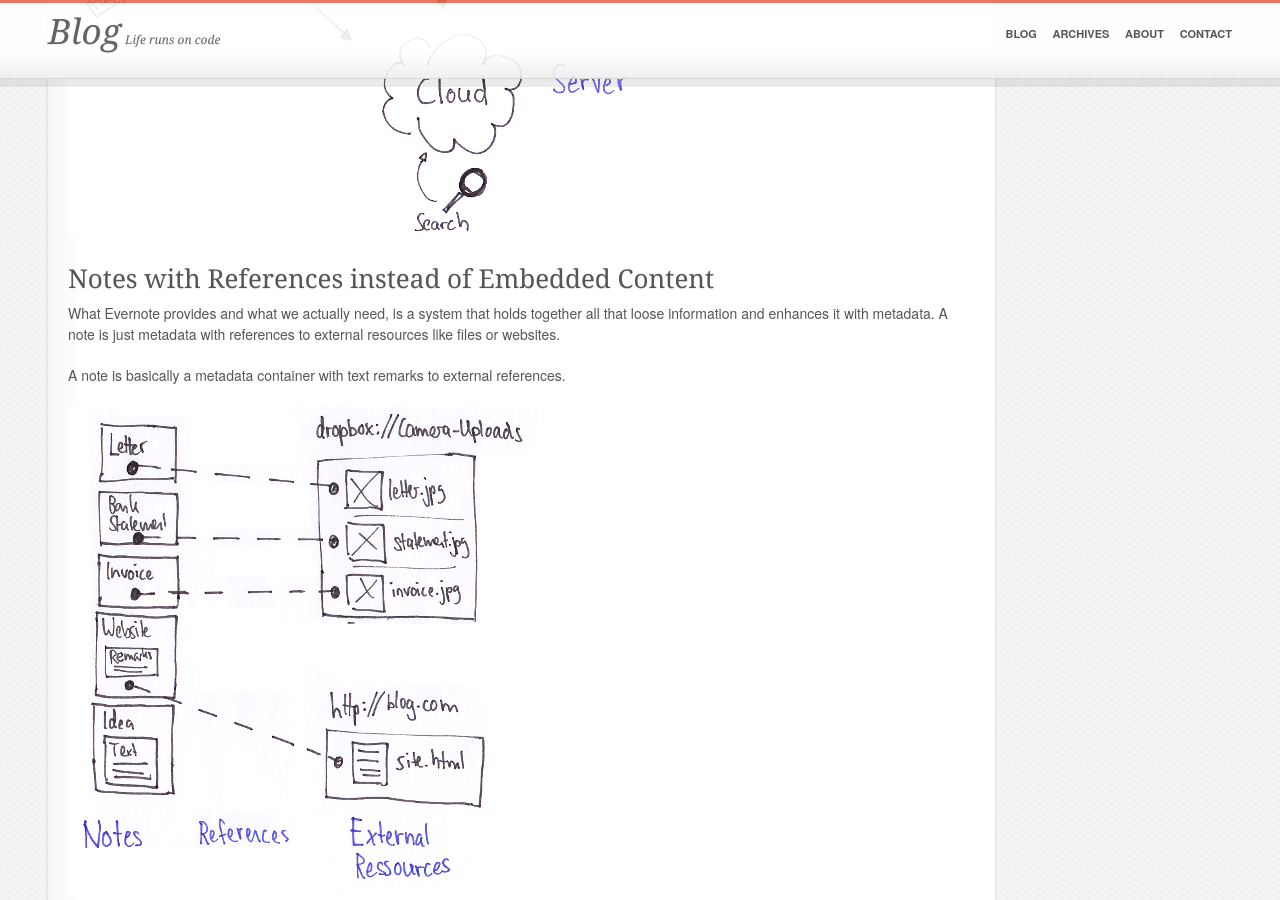
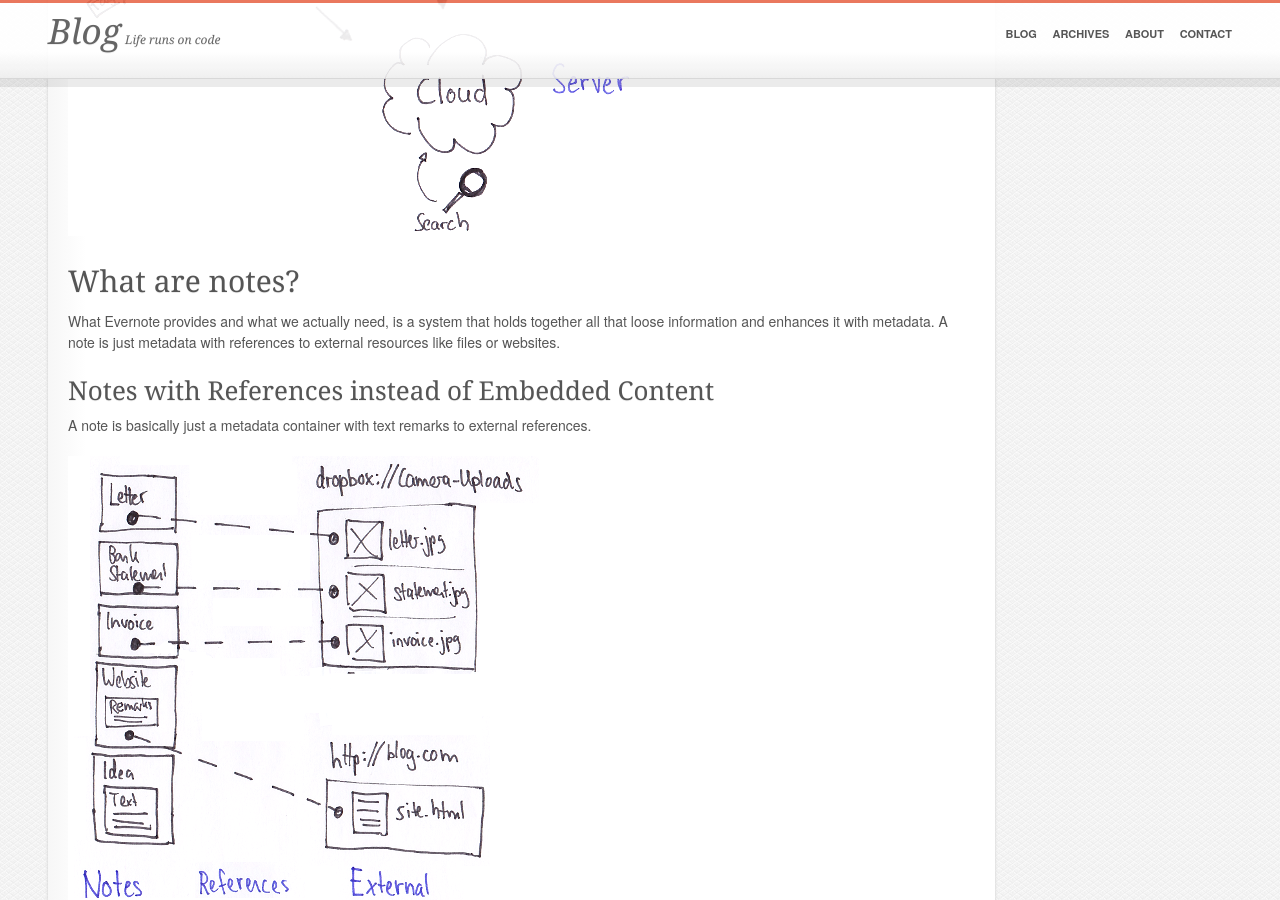
Before and after one commit to lukasmartinelli/lukasmartinelli.github.io, a Jekyll site: the page built from _posts/2014-02-07-a-better-evernote-concept.md, in a window 1280 px wide and 900 px high, scrolled down 2036 px. Built offline with Jekyll 4.4.1, drawn with Linux system fonts in a browser that asks for light colours; Markdown is read by kramdown in place of the engine named in the settings.

Commit message:
Reorganized titles

```diff
--- a/_posts/2014-02-07-a-better-evernote-concept.md
+++ b/_posts/2014-02-07-a-better-evernote-concept.md
@@ -32,10 +32,11 @@ The more you add, the more useful Evernote becomes. I add everything that comes
 ### Overview
 ![Workflows with Evernote](/media/evernote_flows.png)
 
-### Notes with References instead of Embedded Content
+## What are notes?
 What Evernote provides and what we actually need, is a system that holds together all that loose information and enhances it with metadata.
 A note is just metadata with references to external resources like files or websites.
 
-A note is basically a metadata container with text remarks to external references.
+### Notes with References instead of Embedded Content
+A note is basically just a metadata container with text remarks to external references.
 
 ![Notes that use references instead of embedded content](/media/notes_with_references.png)
```
